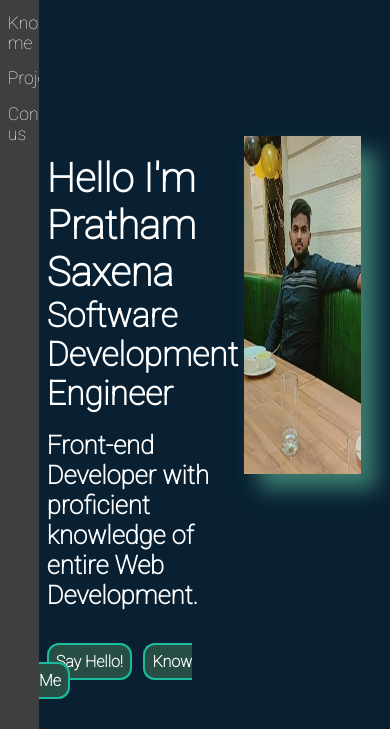
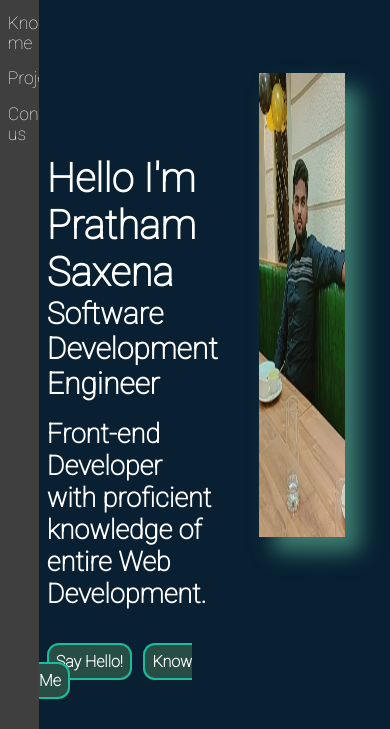
Before and after one commit to prathamsaxen/portfolio, a plain HTML site: page index.html in a window 390 px wide. Shown: the part 115-844 px from the top of the page. Drawn offline with Linux system fonts and the light colour scheme; files whose address does not match are found by name.

Commit message:
Dev Image Dimensions Changed And Font Size Of Index Updated

```diff
--- a/styling/index.css
+++ b/styling/index.css
@@ -32,13 +32,13 @@
 {
     /* margin-top: 2vh; */
     margin-left: 2vw;
-    font-size: 2.5rem;
+    font-size: 40px;
     transition: all;
     transition-duration: 1s;
 }
 .data-side h1:hover
 {
-   font-size: 4.2rem;
+   font-size: 45px;
 
 }
 #top-head
@@ -47,30 +47,30 @@
     animation-name: text-flow;
     animation-duration: 1s;
     animation-iteration-count: 1;
-    animation-delay: 2s;
 
 }
 .data-side h2
 {
     margin-left: 2vw;
-    font-size: 2.1rem;
-
+    font-size: 30px;
+    transition: all;
+    transition-duration: 1s;
 }
 .data-side h2:hover
 {
-    font-size: 3rem;
+    font-size:35px;
 }
 .data-side h3
 {
     margin-top: 2vh;
     margin-left: 2vw;
     margin-bottom: 5vh;
-    font-size: 1.6rem;
+    font-size: 27px;
     transition: all;
     transition-duration: 1s;
 }
 .data-side h3:hover{
-    font-size: 2rem;
+    font-size: 32px;
     /* text-shadow: 10px 0px 2px white; */
 }
 
@@ -104,11 +104,12 @@
 .image-side img
 {
     /* box-shadow: 50px 50px 20px #1abc9c; */
+    height: 55vh;
+    width: 22vw;
     box-shadow: 15px 15px 20px #3c7d70;
     animation: img-flow;
     animation-duration: 1s;
     animation-iteration-count: 1;
-    animation-delay: 2s;
 }
 @keyframes text-flow{
     from{
@@ -128,9 +129,3 @@
         margin-top: 0vh;
     }
 }
-@media only screen and (max-width: 1043px) {
-    .image-side img{
-            width:30vw;
-            height: 40vh;
-    }
-  }
```
